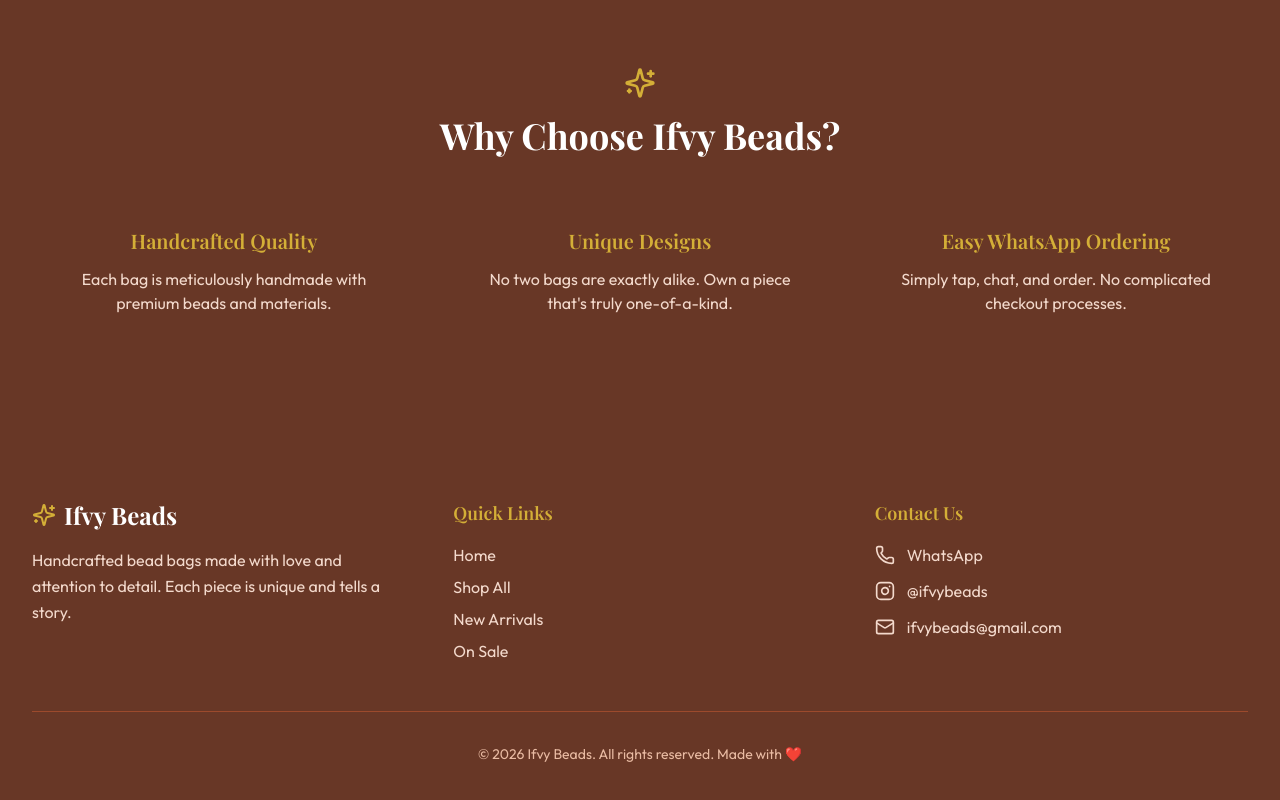
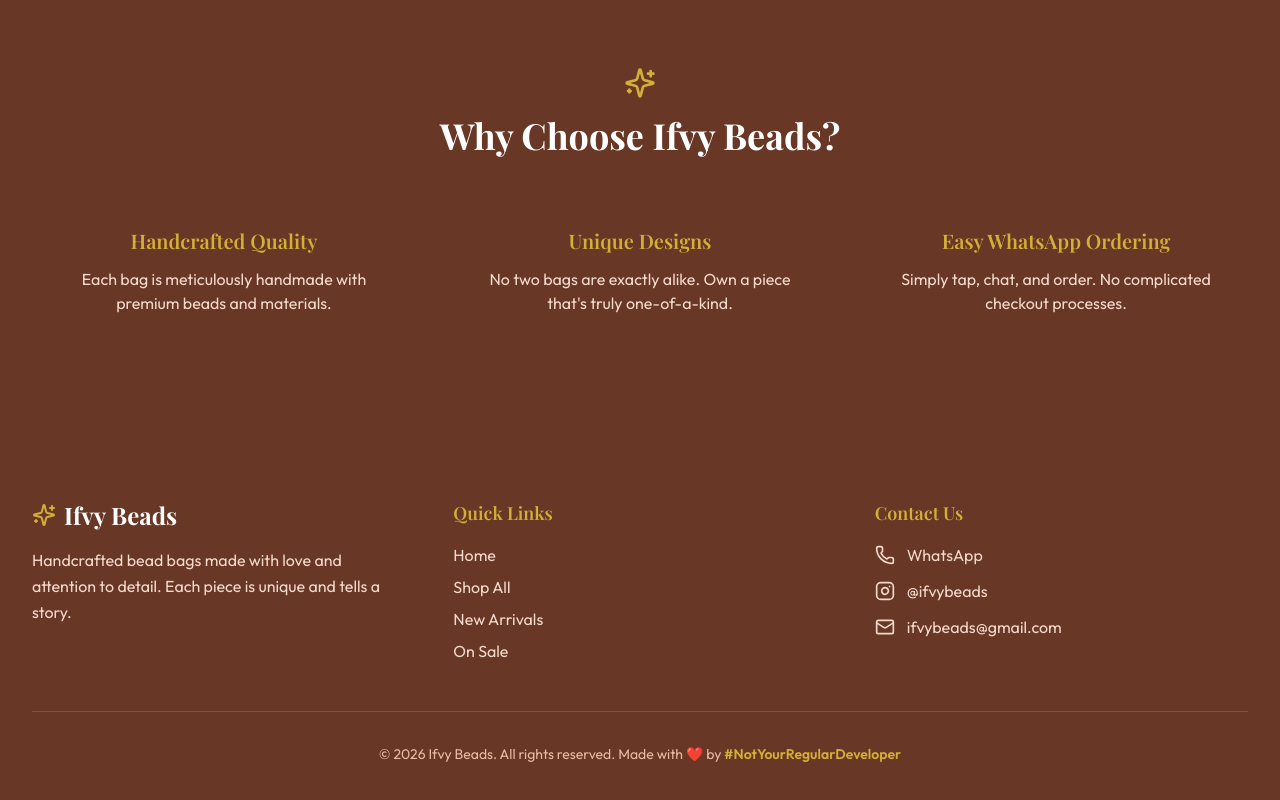
Before and after one commit to Ekwugha/ify-beads-store, a Next.js app: page / in a window 1280 px wide. Shown: the part 749-1549 px from the top of the page. Built offline with nearby package versions, Linux system fonts and the light colour scheme; no server answers; the database is empty; a web font is replaced by a local one.

Commit message:
Update footer to include developer credit and enhance styling for the attribution link.

```diff
--- a/src/components/Footer.tsx
+++ b/src/components/Footer.tsx
@@ -90,7 +90,16 @@
 
         <div className="mt-12 pt-8 border-t border-brand-700 text-center">
           <p className="text-brand-300 font-body text-sm">
-            © {new Date().getFullYear()} Ifvy Beads. All rights reserved. Made with ❤️
+            © {new Date().getFullYear()} Ifvy Beads. All rights reserved. Made with{" "}
+            <span className="text-red-500">❤️</span> by{" "}
+            <a
+              href="https://elochukwu-ekwugha.vercel.app/"
+              target="_blank"
+              rel="noopener noreferrer"
+              className="text-gold-400 hover:text-gold-500 transition-colors font-semibold"
+            >
+              #NotYourRegularDeveloper
+            </a>
           </p>
         </div>
       </div>
```
